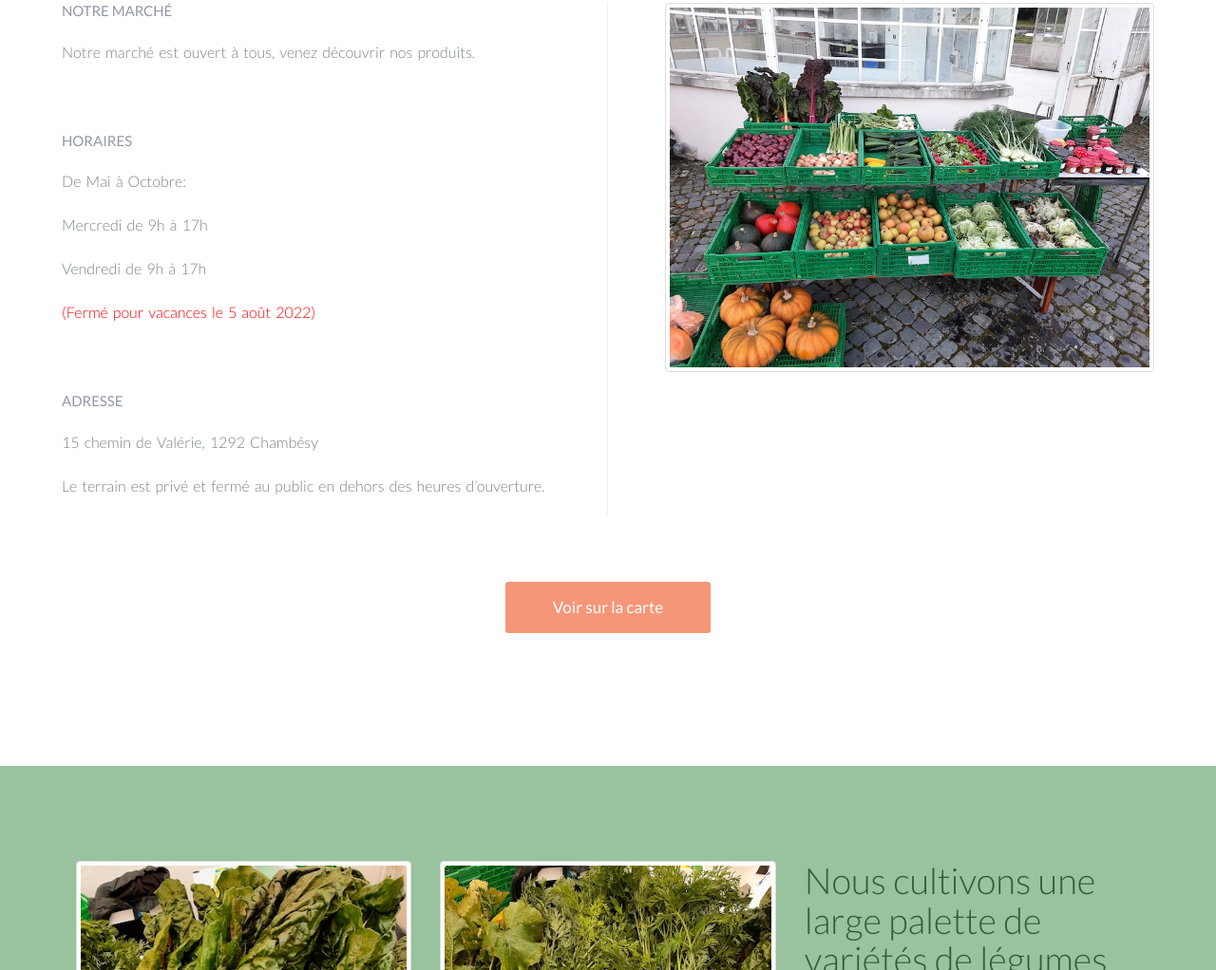
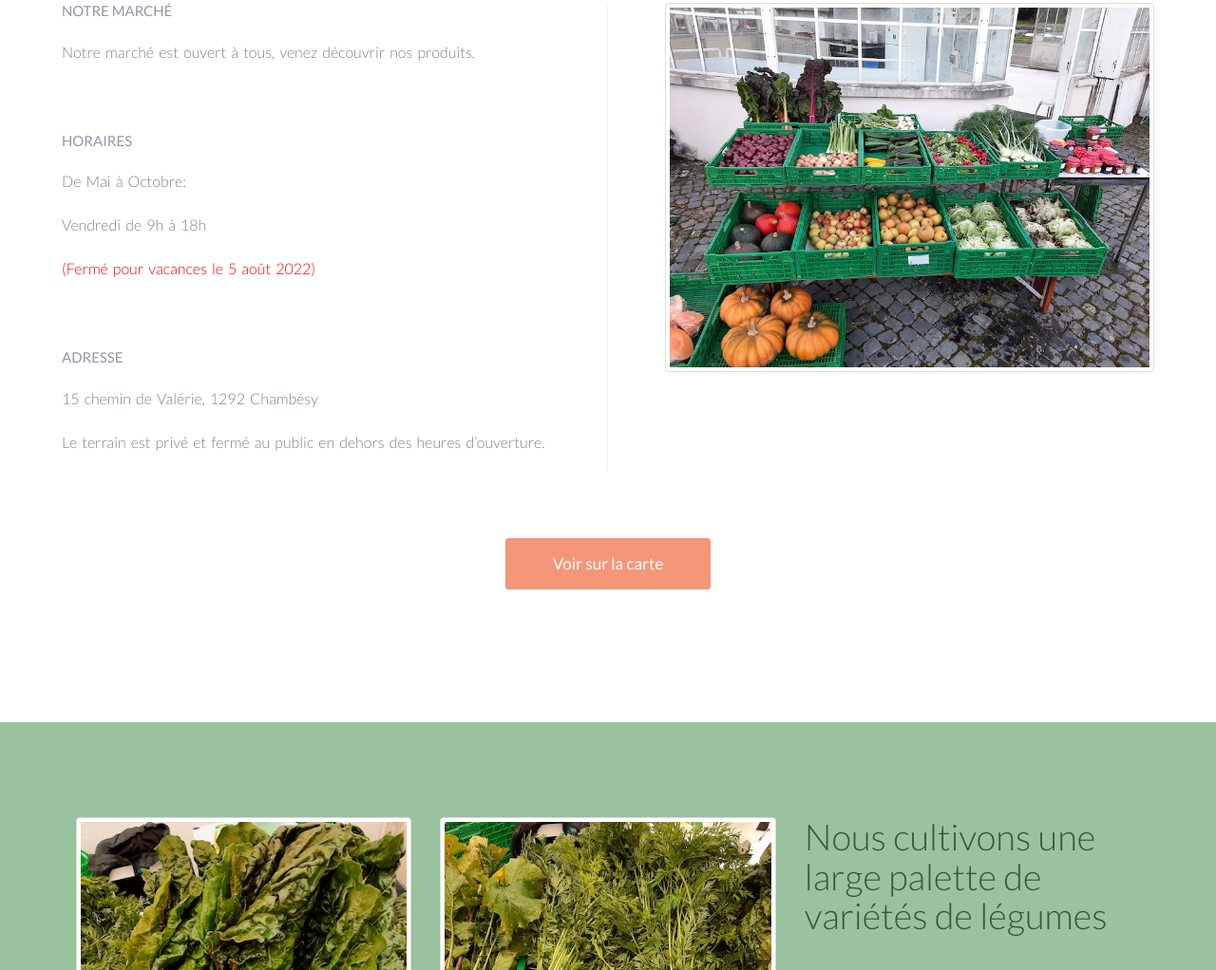
Before and after one commit to nuffer/jardin-de-valerie, a plain HTML site: page index.html in a window 1280 px wide. Shown: the part 867-1889 px from the top of the page at 95% size. Drawn offline with nearby package versions, Linux system fonts and the light colour scheme.

Commit message:
change horaire

```diff
--- a/index.html
+++ b/index.html
@@ -73,8 +73,7 @@
               </p>
               <h1>Horaires</h1>
               <p>De Mai à Octobre:</p>
-              <p>Mercredi de 9h à 17h</p>
-              <p>Vendredi de 9h à 17h</p>
+              <p>Vendredi de 9h à 18h</p>
               <p class="margin-bottom" style="color: red">
                 (Fermé pour vacances le 5 août 2022)
               </p>
```
Also changed, not shown: 2 other files.
